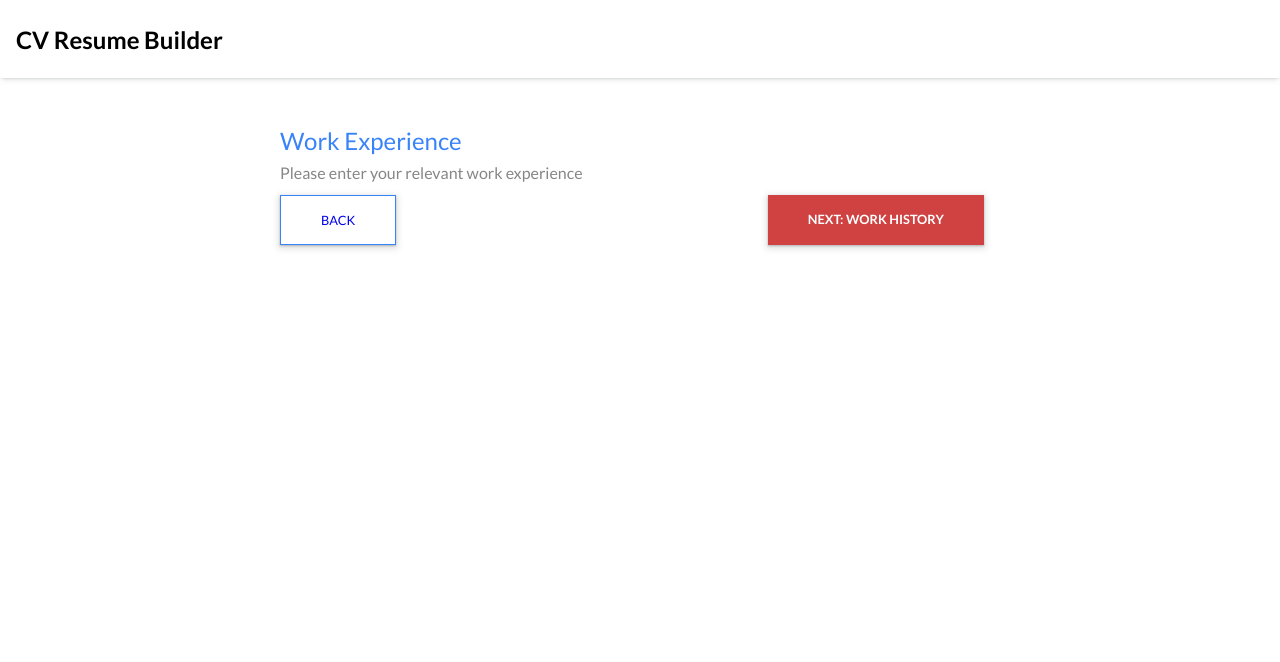
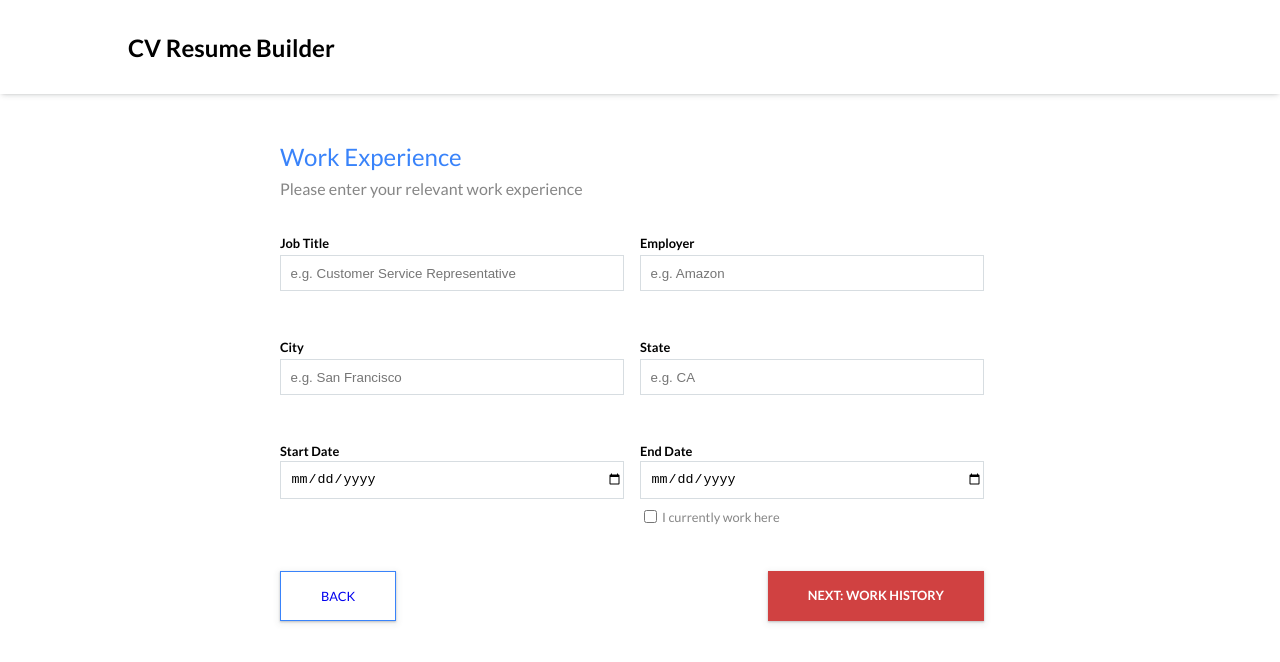
Before and after one commit to jonathanlu31/resume-app, a React (Create React App) app: page /work in a window 1280 px wide. Shown: the top 662 px of the page. Built offline with nearby package versions, Linux system fonts and the light colour scheme.

Commit message:
Add components for work experience page, add form checkbox, fix navbar layout

```diff
--- /dev/null
+++ b/src/components/FormCheckbox.js
@@ -0,0 +1,14 @@
+import React from 'react';
+import typography from '../styles/Type.module.css';
+import styles from '../styles/FormCheckbox.module.css';
+
+const FormCheckbox = ({ label }) => {
+  return (
+    <div className={styles.checkboxGroup}>
+      <input type="checkbox" value="false" />
+      <label className={`${typography.textSmall} ${typography.textGray}`}>{label}</label>
+    </div>
+  );
+};
+
+export default FormCheckbox;
--- a/src/components/WorkForm.js
+++ b/src/components/WorkForm.js
@@ -1,7 +1,27 @@
 import React from 'react';
+import FormField from './FormField';
+import FormCheckbox from './FormCheckbox';
+
+import layout from '../styles/Layout.module.css';
 
 const WorkForm = () => {
-  return <div></div>;
+  return (
+    <form>
+      <div className={layout.couple}>
+        <FormField type="text" placeholder="e.g. Customer Service Representative" label="Job Title" />
+        <FormField type="text" placeholder="e.g. Amazon" label="Employer" />
+      </div>
+      <div className={layout.couple}>
+        <FormField type="text" placeholder="e.g. San Francisco" label="City" />
+        <FormField type="text" placeholder="e.g. CA" label="State" />
+      </div>
+      <div className={`${layout.couple} ${layout.p_relative}`}>
+        <FormField type="date" placeholder="Select" label="Start Date" />
+        <FormField type="date" placeholder="Select" label="End Date" />
+        <FormCheckbox label="I currently work here" />
+      </div>
+    </form>
+  );
 };
 
 export default WorkForm;
--- /dev/null
+++ b/src/styles/FormCheckbox.module.css
@@ -0,0 +1,11 @@
+.checkboxGroup {
+  position: absolute;
+  bottom: -3px;
+  left: 50%;
+  display: flex;
+  align-items: center;
+}
+
+.checkboxGroup > input {
+  margin-right: 5px;
+}
--- a/src/styles/Layout.module.css
+++ b/src/styles/Layout.module.css
@@ -6,13 +6,11 @@
   display: flex;
   justify-content: space-between;
   margin-right: 1rem;
+  margin-top: 3rem;
 }
 
 .triple {
   display: flex;
-}
-
-.form {
 }
 
 .mainSection {
@@ -24,3 +22,7 @@
 .mb_med {
   margin-bottom: 0.8rem;
 }
+
+.p_relative {
+  position: relative;
+}
--- a/src/styles/NavButton.module.css
+++ b/src/styles/NavButton.module.css
@@ -10,7 +10,7 @@
 
 .btnBlock {
   padding: 1rem 2.5rem;
-  box-shadow: rgba(60, 64, 67, 0.3) 0px 1px 2px 0px, rgba(60, 64, 67, 0.15) 0px 2px 6px 2px;
+  box-shadow: rgba(60, 64, 67, 0.3) 0px 1px 2px 0px, rgba(60, 64, 67, 0.07) 0px 2px 6px 2px;
   text-decoration: none;
   text-transform: uppercase;
   font-size: 0.8rem;
--- a/src/styles/Navbar.module.css
+++ b/src/styles/Navbar.module.css
@@ -1,4 +1,4 @@
 .navbar {
-  padding: 0.3rem 1rem;
+  padding: 1% 10%;
   box-shadow: rgba(60, 64, 67, 0.5) 0px 1px 2px -2px, rgba(60, 64, 67, 0.3) 0px 2px 6px -2px;
 }
--- a/src/styles/Type.module.css
+++ b/src/styles/Type.module.css
@@ -1,6 +1,14 @@
 .labelType {
   font-weight: 700;
   font-size: 0.8rem;
+}
+
+.textSmall {
+  font-size: 0.8rem;
+}
+
+.textGray {
+  color: #868686;
 }
 
 .headerTitle {
@@ -10,6 +18,6 @@
 }
 
 .headerContent {
-  color: #868686;
+  composes: textGray;
   margin: 0;
 }
```
